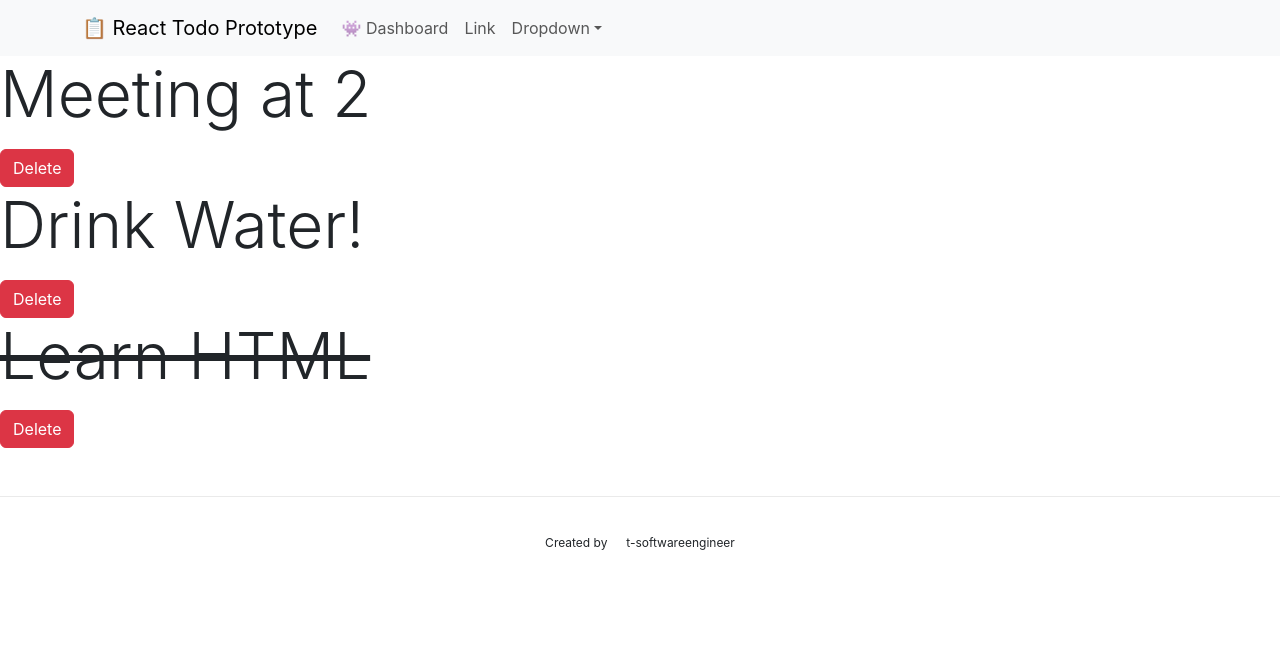
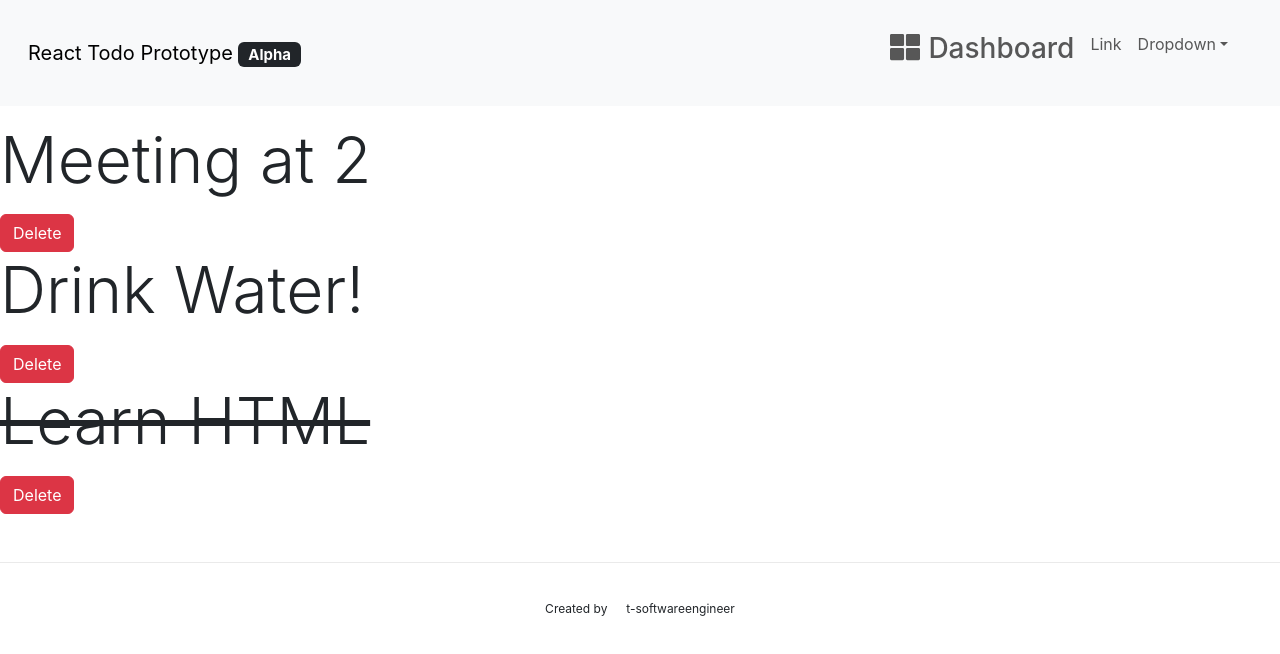
Before and after one commit to t-softwareengineer/react-todo-prototype, a React (Create React App) app: page / in a window 1280 px wide. Shown: the top 654 px of the page. Built offline with nearby package versions, Linux system fonts and the light colour scheme; some icons are missing.

Commit message:
build: navigation bar offcanvas

```diff
--- a/src/App.js
+++ b/src/App.js
@@ -10,16 +10,19 @@ function App() {
     {
       completed: false,
       text: 'Meeting at 2',
+      xp: 15,
       id: 1
     },
     {
       completed: false,
       text: 'Drink Water!',
+      xp: 15,
       id: 2
     },
     {
       completed: true,
       text: 'Learn HTML',
+      xp: 15,
       id: 3
     }
   ]);
--- a/src/App.scss
+++ b/src/App.scss
@@ -44,3 +44,10 @@
   border-top: 1px solid #eaeaea;
   small { font-size: 12px; }
 }
+
+.icon {
+  height: 100%;
+  width: 30px;
+  margin-right: 0.5rem;
+  font-size: 19px;
+}
--- a/src/components/NavigationBar.js
+++ b/src/components/NavigationBar.js
@@ -1,33 +1,59 @@
+import Button from 'react-bootstrap/Button';
 import Container from 'react-bootstrap/Container';
+import Form from 'react-bootstrap/Form';
 import Nav from 'react-bootstrap/Nav';
 import Navbar from 'react-bootstrap/Navbar';
 import NavDropdown from 'react-bootstrap/NavDropdown';
+import Offcanvas from 'react-bootstrap/Offcanvas';
+import Badge from 'react-bootstrap/Badge';
+import { FaThLarge, FaUser } from 'react-icons/fa';
 
 function NavigationBar() {
   return (
-    <Navbar expand="lg" className="bg-body-tertiary">
-      <Container>
-        <Navbar.Brand href="#home">&#x1F4CB; React Todo Prototype</Navbar.Brand>
-        <Navbar.Toggle aria-controls="basic-navbar-nav" />
-        <Navbar.Collapse id="basic-navbar-nav">
-          <Nav className="me-auto">
-            <Nav.Link href="#home">&#x1F47E; Dashboard</Nav.Link>
-            <Nav.Link href="#link">Link</Nav.Link>
-            <NavDropdown title="Dropdown" id="basic-nav-dropdown">
-              <NavDropdown.Item href="#action/3.1">Action</NavDropdown.Item>
-              <NavDropdown.Item href="#action/3.2">
+    <>
+      {['md'].map((expand) => (
+        <Navbar key={expand} expand={expand} className="bg-body-tertiary mb-3">
+          <Container fluid className="m-3">
+            <Navbar.Brand href="#">React Todo Prototype <Badge bg="dark">Alpha</Badge></Navbar.Brand>
+            <Navbar.Toggle aria-controls={`offcanvasNavbar-expand-${expand}`} />
+            <Navbar.Offcanvas
+              id={`offcanvasNavbar-expand-${expand}`}
+              aria-labelledby={`offcanvasNavbarLabel-expand-${expand}`}
+              placement="end"
+            >
+              <Offcanvas.Header closeButton>
+                <Offcanvas.Title id={`offcanvasNavbarLabel-expand-${expand}`}>
+                  <FaUser className="ml-3" /> Account
+                </Offcanvas.Title>
+              </Offcanvas.Header>
+              <Offcanvas.Body>
+                <Nav className="justify-content-end flex-grow-1 pe-3">
+                  <Nav.Link href="#action1">
+                    <div className="d-flex justify-content-center">
+                    < FaThLarge className="icon" /> <h3 className="">Dashboard</h3>
+                    </div>
+                  </Nav.Link>
+                  <Nav.Link href="#action2">Link</Nav.Link>
+                  <NavDropdown
+                    title="Dropdown"
+                    id={`offcanvasNavbarDropdown-expand-${expand}`}
+                  >
+                    <NavDropdown.Item href="#action3">Action</NavDropdown.Item>
+                    <NavDropdown.Item href="#action4">
                       Another action
                     </NavDropdown.Item>
-              <NavDropdown.Item href="#action/3.3">Something</NavDropdown.Item>
                     <NavDropdown.Divider />
-              <NavDropdown.Item href="#action/3.4">
-                Separated link
+                    <NavDropdown.Item href="#action5">
+                      Something else here
                     </NavDropdown.Item>
                   </NavDropdown>
                 </Nav>
-        </Navbar.Collapse>
+              </Offcanvas.Body>
+            </Navbar.Offcanvas>
           </Container>
         </Navbar>
+      ))}
+    </>
   );
 }
 
```
Lines whose indentation alone changed are shown as unchanged.
